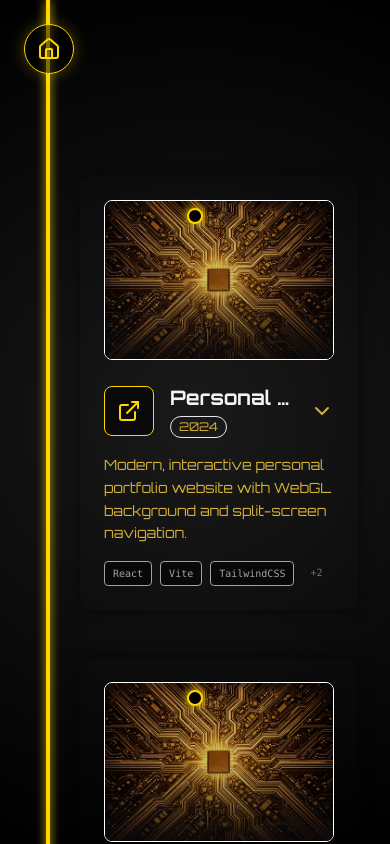
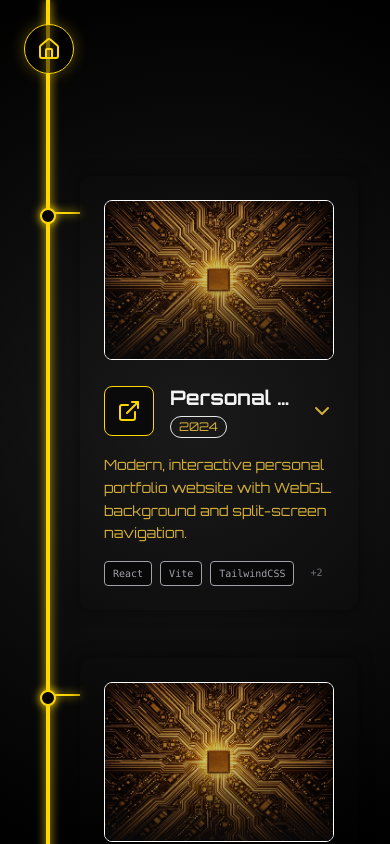
Before and after one commit to nspaine/nspaine.github.io, a React (Vite) app: page /portfolio in a window 390 px wide. Built offline with nearby package versions, Linux system fonts and the light colour scheme.

Commit message:
Fix node dot alignment on mobile

```diff
--- a/src/components/Portfolio/CircuitNode.jsx
+++ b/src/components/Portfolio/CircuitNode.jsx
@@ -19,7 +19,7 @@ const CircuitNode = ({ project, index, isLast }) => {
 
     return (
         <motion.div
-            className={`flex w-full ${isEven ? 'flex-row' : 'flex-row-reverse'} justify-between relative mb-12 md:mb-20`}
+            className={`flex w-full ${isEven ? 'md:flex-row' : 'md:flex-row-reverse'} relative mb-12 md:mb-20 md:justify-between`}
             initial="hidden"
             whileInView="visible"
             viewport={{ once: true, margin: "-100px" }}
@@ -32,16 +32,18 @@ const CircuitNode = ({ project, index, isLast }) => {
 
             {/* NODE DOT (Junction Point on Central Bus) */}
             <div
-                className={`absolute left-1/2 top-8 w-4 h-4 -translate-x-1/2 rounded-full border-2 border-[var(--accent-color)] bg-black shadow-[0_0_10px_var(--accent-color)] z-20 transition-transform duration-300 ${isHovered ? 'scale-125' : ''}`}
+                className={`absolute left-8 md:left-1/2 top-8 w-4 h-4 -translate-x-1/2 rounded-full border-2 border-[var(--accent-color)] bg-black shadow-[0_0_10px_var(--accent-color)] z-20 transition-transform duration-300 ${isHovered ? 'scale-125' : ''}`}
             />
 
-            {/* NODE CONNECTION LINE (Mobile & Desktop) - Branching Trace from Center to Card */}
-            {/* Spans the 10% gap between center (50%) and card start (40%/60%) */}
+            {/* NODE CONNECTION LINE (Desktop) - Branching Trace from Center to Card */}
             <div className={`absolute top-9 left-1/2 h-[2px] bg-[#FFD700] shadow-[0_0_8px_#FFD700]
                 ${isEven ? 'origin-left' : '-translate-x-full origin-right'}
                 w-[10%]
                 z-0 hidden md:block`}
             />
+
+            {/* NODE CONNECTION LINE (Mobile) - Short trace from left-aligned bus to card */}
+            <div className="absolute top-9 left-8 w-8 h-[2px] bg-[#FFD700] shadow-[0_0_8px_#FFD700] z-0 md:hidden origin-left" />
 
             {/* CONTENT CARD */}
             <motion.div
```
